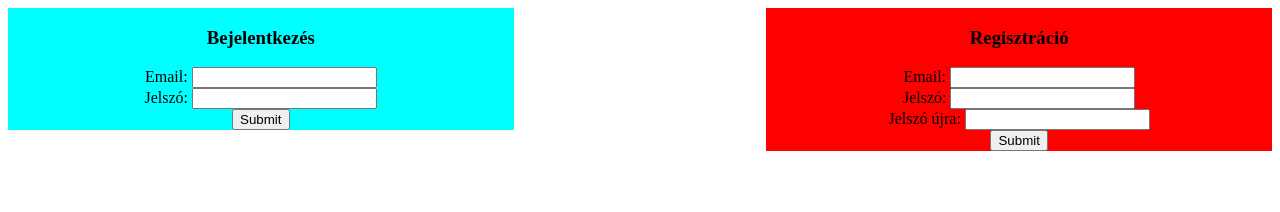
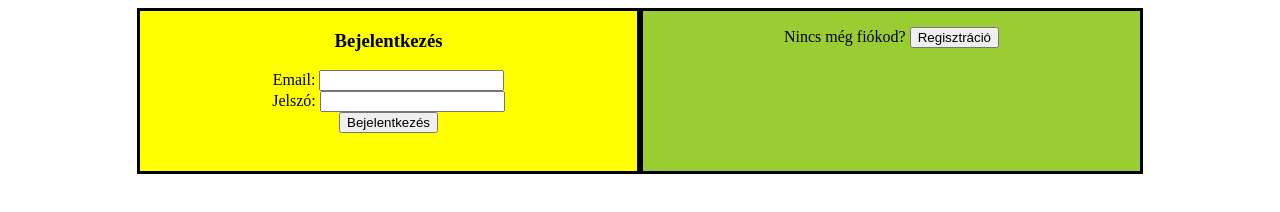
Before and after one commit to Rozsa-Richard/KAbejelentkezes, a plain HTML site: page index.html in a window 1280 px wide. Drawn offline with Linux system fonts and the light colour scheme.

Commit message:
folytasd

```diff
--- a/index.html
+++ b/index.html
@@ -4,43 +4,19 @@
     <meta charset="UTF-8">
     <meta name="viewport" content="width=device-width, initial-scale=1.0">
     <title>Document</title>
-    <style>
-        #login {
-            float: left; width: 40%;
-            background-color:aqua;
-        }
-        #singup{
-            float: right; width: 40%;
-            background-color: red;
-        }
-        div {
-            text-align: center;
-        }
-    </style>
+    <link rel="stylesheet" href="style.css">
 </head>
 <body>
-    <div id="login">
-        <h3>Bejelentkezés</h3>
+    <div id="Center">
+        <div id="login">
+            <p id="loginText">
+            </p>
+        </div>
 
-        <form onsubmit="login()">
-            <label for="lem">Email: </label>
-            <input id="lem" type="email"><br>
-            <label for="lpw">Jelszó: </label>
-            <input id="lpw" type="password"><br>
-            <input type="submit" value="Submit">
-        </form>
-    </div>
-    <div id="singup">
-        <h3>Regisztráció</h3>
-        <form>
-            <label for="sem">Email: </label>
-            <input id="sem" type="email"><br>
-            <label for="spw1">Jelszó: </label>
-            <input id="spw1" type="password"><br>
-            <label for="spw2">Jelszó újra: </label>
-            <input id="spw2" type="password"><br>
-            <input type="submit" value="Submit" onclick="singup()">
-        </form>
+        <div id="singup">
+            <p id="singupText">
+            </p>
+        </div>
     </div>
 
     <script src="script.js"></script>
--- a/script.js
+++ b/script.js
@@ -1,13 +1,20 @@
+const loginPage = document.getElementById("login");
+const singupPage = document.getElementById("singup");
+const loginText = document.getElementById("loginText");
+const singupText = document.getElementById("singupText");
+seeLogin();
+
 async function login() {
-    const email = document.getElementById(lem);
-    const password = document.getElementById(lpw);
-    if(email == ""){
+    let email = document.getElementById("lem").value;
+    let password = document.getElementById("lpw").value;
+    console.log(isEmail(email));
+    if(email ==""){
         alert("Az emailt mezőt nem töltötte ki")
     }
     else if (password==""){
         alert("A jelszó mezőt nem töltötte ki")
     }
-    else if(isEmail(email)){
+    else if(!isEmail(email)){
         alert("Az email nem jó formátumba adtad meg");
     }
     else {
@@ -16,14 +23,14 @@ async function login() {
 }
 
 async function singup() {
-    const email = document.getElementById(sem);
-    const password1 = document.getElementById(spw1);
-    const password2 = document.getElementById(spw2);
+    let email = document.getElementById("sem").value;
+    let password1 = document.getElementById("spw1").value;
+    let password2 = document.getElementById("spw2").value;
 
-    if(email == "" || password1=="" || password2){
+    if(email == "" || password1=="" || password2==""){
         alert("Az emailt vagy a jelszó mezőt nem töltötte ki")
     }
-    else if(isEmail(email)){
+    else if(!isEmail(email)){
         alert("Az email nem jó formátumba adtad meg");
     }
     else if (password1 != password2){
@@ -34,8 +41,31 @@ async function singup() {
     }
 }
 function isEmail(email){
-    if(email.includes('@')){
-        return true;
-    }
-    return false;
+    const emailRegex = /^[\w-\.]+@([\w-]+\.)+[\w-]{2,4}$/g
+    return emailRegex.test(email)
 }
+
+function seeLogin(){
+    loginText.innerHTML =`<h3>Bejelentkezés</h3>
+                <label for="lem">Email: </label>
+                <input id="lem" type="email"><br>
+                <label for="lpw">Jelszó: </label>
+                <input id="lpw" type="password"><br>
+                <button onclick="login()">Bejelentkezés</button>`;
+    singupText.innerHTML = `Nincs még fiókod? <button onclick="seeSingUp()">Regisztráció</button>`;
+    singupPage.style.backgroundColor ="yellowgreen";
+    loginPage.style.backgroundColor="yellow";
+}
+function seeSingUp(){
+    singupText.innerHTML = `<h3>Regisztráció</h3>
+                <label for="sem">Email: </label>
+                <input id="sem" type="email"><br>
+                <label for="spw1">Jelszó: </label>
+                <input id="spw1" type="password"><br>
+                <label for="spw2">Jelszó újra: </label>
+                <input id="spw2" type="password"><br>
+                <button onclick="singup()">Regisztráció</button>`;
+    loginText.innerHTML= `Van már fiókod? <button onclick="seeLogin()">Bejelentkezés</button>`;
+    singupPage.style.backgroundColor ="yellow";
+    loginPage.style.backgroundColor="yellowgreen";
+}
--- /dev/null
+++ b/style.css
@@ -0,0 +1,23 @@
+#Center {
+    margin: auto;
+    width: 1000px;
+    border: 3px solid black;
+    background-color: yellowgreen;
+    display: flex;
+    justify-content: center;
+    align-items: center;
+    height: 20vh;
+    text-align: center;
+}
+#login {
+    float: left; width: 50%;
+    border-right: 3px solid black;
+    background-color:yellow;
+    height: 100%;
+}
+#singup{
+    float: right; width: 50%;
+    border-left: 3px solid black;
+    height: 100%;
+    background-color: yellow;
+}
```
